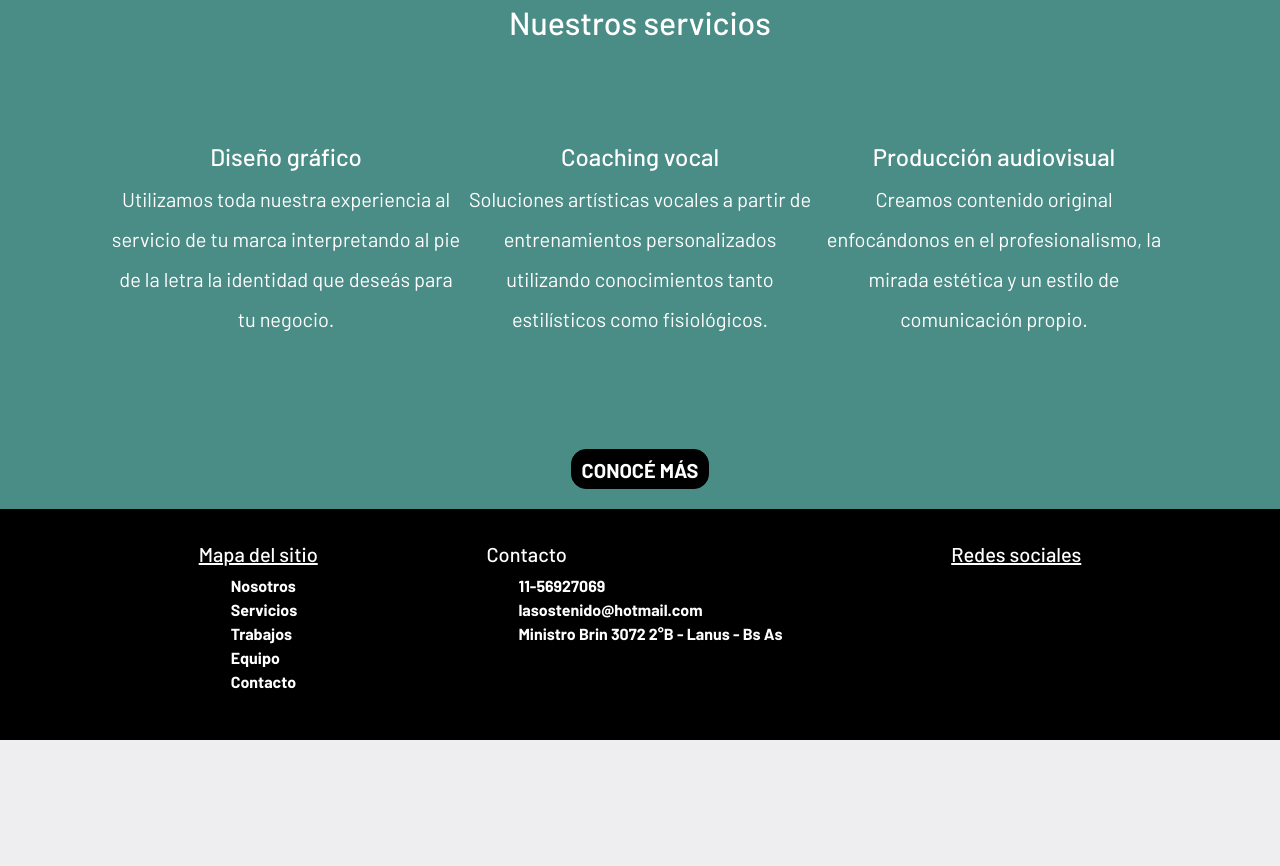
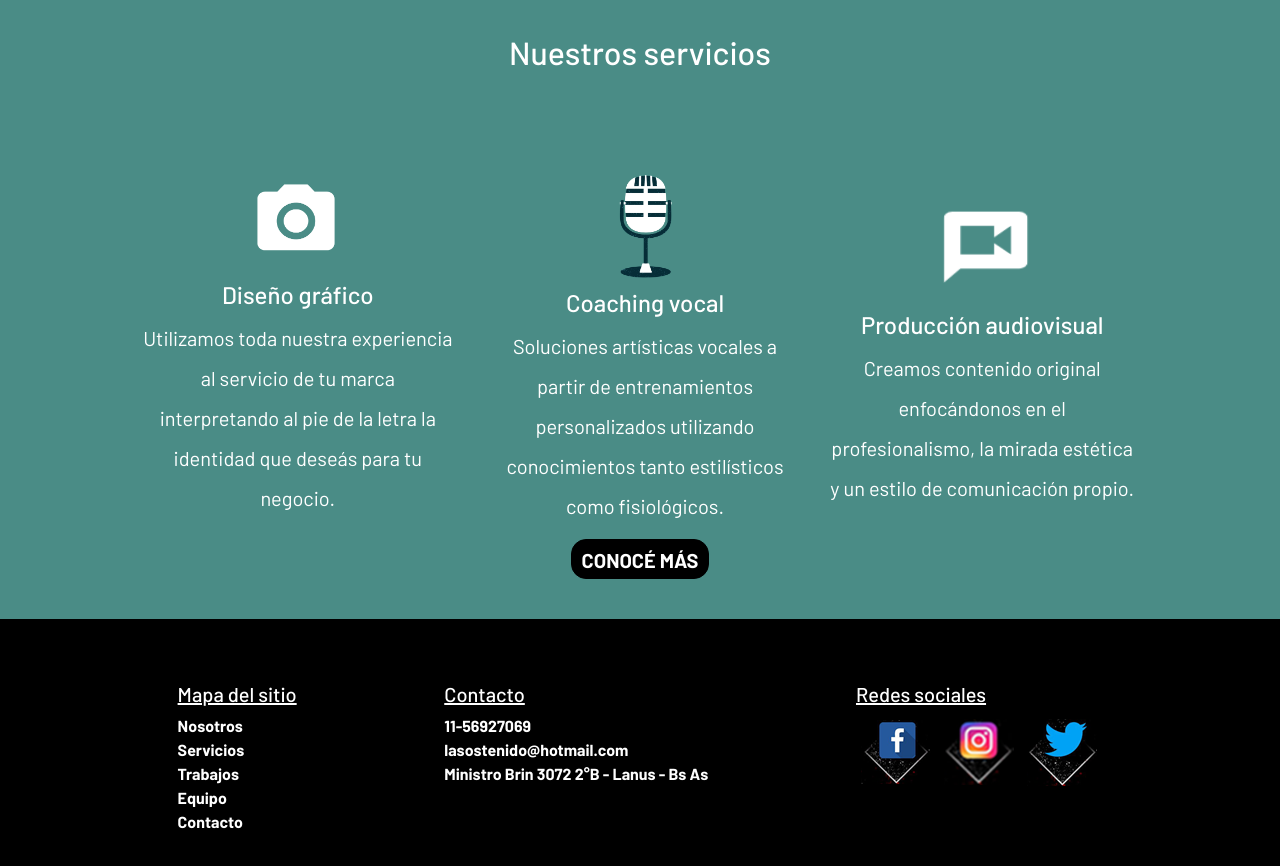
Before and after one commit to GabrielManzotti/LaSostenido, a website: page index.html in a window 1280 px wide. Shown: the part 1541-2407 px from the top of the page. Before the commit the page ends 2281 px from the top, so only its background shows below. Drawn offline with nearby package versions, Linux system fonts and the light colour scheme.

Commit message:
arreglo mediasqueries, diseños varios y footer

```diff
--- a/Pages/estilos.css
+++ b/Pages/estilos.css
@@ -31,7 +31,7 @@ a {
 
 }
 
-.marginRigthHeader{
+.marginRigthHeader {
     margin-right: 7%;
     font-size: 1.50rem;
     font-family: 'Barlow', sans-serif;
@@ -155,19 +155,20 @@ body {
 }
 
 .bodyQuienesSomosImagen {
-    padding: 30px;
+
     margin-right: 60px;
+
     max-width: 100%;
     width: 100%;
 
 }
 
 
-
 .bodyNuestrosServicios {
     display: flex;
     flex-direction: column;
     flex-wrap: wrap;
+    justify-content: center;
     padding-top: 20px;
     padding-bottom: 20px;
     border-top: solid 3px black;
@@ -181,6 +182,11 @@ body {
     color: white
 }
 
+.bodyNuestrosServicios h2 {
+    padding: 30px;
+}
+
+
 .NuestrosServiciosContainer {
     display: flex;
     flex-direction: row;
@@ -192,32 +198,66 @@ body {
 }
 
 .nuestrosServiciosDiseño {
-    width: 30%;
+    width: 29%;
     display: flex;
     flex-direction: column;
     flex-wrap: nowrap;
+    align-items: center;
+    align-content: space-around;
+
+
+}
+
+.imagenServiciosCoaching {
+    height: 105px;
+    width: 55px;
+    margin-bottom: 10px;
+}
+
+
+.imagenServiciosDiseño {
+    width: 100px;
+    height: 80px;
+    margin-bottom: 20px;
+}
+
+.imagenServiciosAudiovisual {
+    width: 100px;
+    height: 100px;
+    margin-bottom: 20px;
+}
+
+
+
+
+.nuestrosServiciosAudiovisual {
+    width: 29%;
+    display: flex;
+    flex-direction: column;
+    flex-wrap: nowrap;
+    align-items: center;
+}
+
+.paddingServicios {
+    padding: 15px;
 
 }
 
 .nuestrosServiciosCoaching {
-    width: 30%;
+    width: 29%;
+    padding-left: 25px;
     display: flex;
     flex-direction: column;
     flex-wrap: nowrap;
-}
+    align-items: center;
 
-.nuestrosServiciosAudiovisual {
-    width: 30%;
-    display: flex;
-    flex-direction: column;
-    flex-wrap: nowrap;
+
 }
 
 
 .nuestrosServiciosEnlace {
     color: whblite;
     border: 1px solid black;
-
     background-color: black;
     align-self: center;
     color: white;
@@ -226,11 +266,13 @@ body {
     padding-right: 10px;
     border-radius: 15px;
     height: 40px;
+    margin-bottom: 20px;
+    margin-top:30px;
 
 }
 
 .nuestrosServiciosEnlace:hover {
-    color:black;
+    color: black;
     background-color: #4A8C86;
 
 
@@ -247,10 +289,25 @@ body {
 .footerContainer {
     display: flex;
     flex-direction: row;
-    flex-wrap: nowrap;
+    flex-wrap: wrap;
     align-items: flex-start;
     align-content: center;
     justify-content: space-evenly;
+    margin-top: 30px;
+}
+
+
+.footerMapa {
+    display: flex;
+    flex-direction: column;
+    justify-content: flex-start;
+    flex-wrap: wrap;
+}
+
+
+.paddingNone {
+    padding: 0%;
+
 }
 
 .footerMapa h5 {
@@ -262,21 +319,35 @@ body {
     text-decoration: none;
     list-style-type: none;
 
+
+
 }
 
+
+.footerContacto {
+    display: flex;
+    flex-direction: column;
+    justify-content: flex-start;
+}
 
 
 .footerContacto ul li {
     text-decoration: none;
     list-style-type: none;
+
 }
 
-.footerContactogi h5 {
+.footerContacto h5 {
     text-decoration: underline;
 }
 
 .footerRedesSociales h5 {
     text-decoration: underline;
+
+}
+
+.logoRSFooter {
+    padding: 5px;
 
 }
 
@@ -465,33 +536,43 @@ body {
 .trabajoGaleriaDiv3 {
     grid-area: foto3
 }
+
 .trabajoGaleriaDiv4 {
     grid-area: foto4
 }
+
 .trabajoGaleriaDiv5 {
     grid-area: foto5
 }
+
 .trabajoGaleriaDiv6 {
     grid-area: foto6
 }
+
 .trabajoGaleriaDiv7 {
     grid-area: foto7
 }
+
 .trabajoGaleriaDiv8 {
     grid-area: foto8
 }
+
 .trabajoGaleriaDiv9 {
     grid-area: foto9
 }
+
 .trabajoGaleriaDiv10 {
     grid-area: foto10
 }
+
 .trabajoGaleriaDiv11 {
     grid-area: foto11
 }
+
 .trabajoGaleriaDiv12 {
     grid-area: foto12
 }
+
 .trabajoGaleriaDiv13 {
     grid-area: foto13;
 }
@@ -541,6 +622,7 @@ body {
         flex-flow: column;
         align-items: center;
         justify-content: space-evenly;
+        height: 1000px;
 
     }
 
@@ -567,7 +649,7 @@ body {
 
 
 
-@media screen and (max-width: 758px) {
+@media screen and (max-width: 800px) {
 
     .TamañoLogo {
         display: none;
@@ -585,7 +667,7 @@ body {
         flex-flow: column;
         align-items: center;
         justify-content: space-evenly;
-        height: 900px;
+        height: 1300px;
     }
 
     .NuestrosServiciosContainer {
@@ -593,6 +675,7 @@ body {
         flex-flow: column;
         align-items: center;
         justify-content: space-evenly;
+        height: 5000px;
 
     }
 
--- a/index.html
+++ b/index.html
@@ -119,20 +119,23 @@
         <h2>Nuestros servicios</h2>
 
         <div class="NuestrosServiciosContainer">
-            <div class="nuestrosServiciosDiseño">
+            <div class="nuestrosServiciosDiseño paddingServicios">
+                <img src="./Logo/diseño.png" class="imagenServiciosDiseño" alt="Diseño gráfico">
                 <h4>Diseño gráfico</h4>
                 <p>Utilizamos toda nuestra experiencia al servicio de tu marca interpretando al pie de la letra la
                     identidad
                     que
                     deseás para tu negocio.</p>
             </div>
-            <div class="nuestrosServiciosCoaching">
+            <div class="nuestrosServiciosCoaching paddingServicios">
+                <img src="./Logo/coaching.png" class="imagenServiciosCoaching" alt="Coaching">
                 <h4>Coaching vocal</h4>
                 <p>Soluciones artísticas vocales a partir de entrenamientos personalizados utilizando conocimientos
                     tanto
                     estilísticos como fisiológicos. </p>
             </div>
-            <div class="nuestrosServiciosAudiovisual">
+            <div class="nuestrosServiciosAudiovisual paddingServicios">
+                <img src="./Logo/audivisual.png" class="imagenServiciosAudiovisual" alt="audiovisual">
                 <H4>Producción audiovisual</H4>
                 <p>Creamos contenido original enfocándonos en el profesionalismo, la mirada estética y un estilo de
                     comunicación
@@ -149,7 +152,7 @@
         <div class="footerContainer">
             <div class="footerMapa">
                 <h5>Mapa del sitio</h5>
-                <ul>
+                <ul class="paddingNone">
                     <li><a href="./Pages/nosotros.html">Nosotros</a></li>
                     <li><a href="./Pages/servicios.html">Servicios</a></li>
                     <li><a href="./Pages/trabajos.html">Trabajos</a></li>
@@ -159,14 +162,21 @@
             </div>
             <div class="footerContacto">
                 <h5><a href="./contacto.html">Contacto</a></h5>
-                <ul>
-                    <li type="disc">11-56927069</li>
-                    <li type="disc">lasostenido@hotmail.com</li>
-                    <li type="disc">Ministro Brin 3072 2°B - Lanus - Bs As</li>
-                </ul>
+                <div>
+                    <ul class="paddingNone">
+                        <li type="disc">11-56927069</li>
+                        <li type="disc">lasostenido@hotmail.com</li>
+                        <li type="disc">Ministro Brin 3072 2°B - Lanus - Bs As</li>
+                    </ul>
+                </div>
             </div>
             <div class="footerRedesSociales">
                 <h5>Redes sociales</h5>
+                <a href="https://www.facebook.com"><img src="./Logo/facebook.png" alt="Facebook"
+                        class="logoRSFooter"></a>
+                <a href="https://www.instagram.com"><img src="./Logo/instagram.png" alt="Instagram"
+                        class="logoRSFooter"></a>
+                <a href="https://www.twitter.com"><img src="./Logo/twitter.png" alt="Twitter" class="logoRSFooter"></a>
             </div>
         </div>
 
```
Also changed, not shown: Logo/audivisual.png (added), Logo/coaching.png (added), Logo/diseño.png (added), Logo/facebook.png (added), Logo/instagram.png (added), Logo/twitter.png (added). Lines whose indentation alone changed are shown as unchanged.
